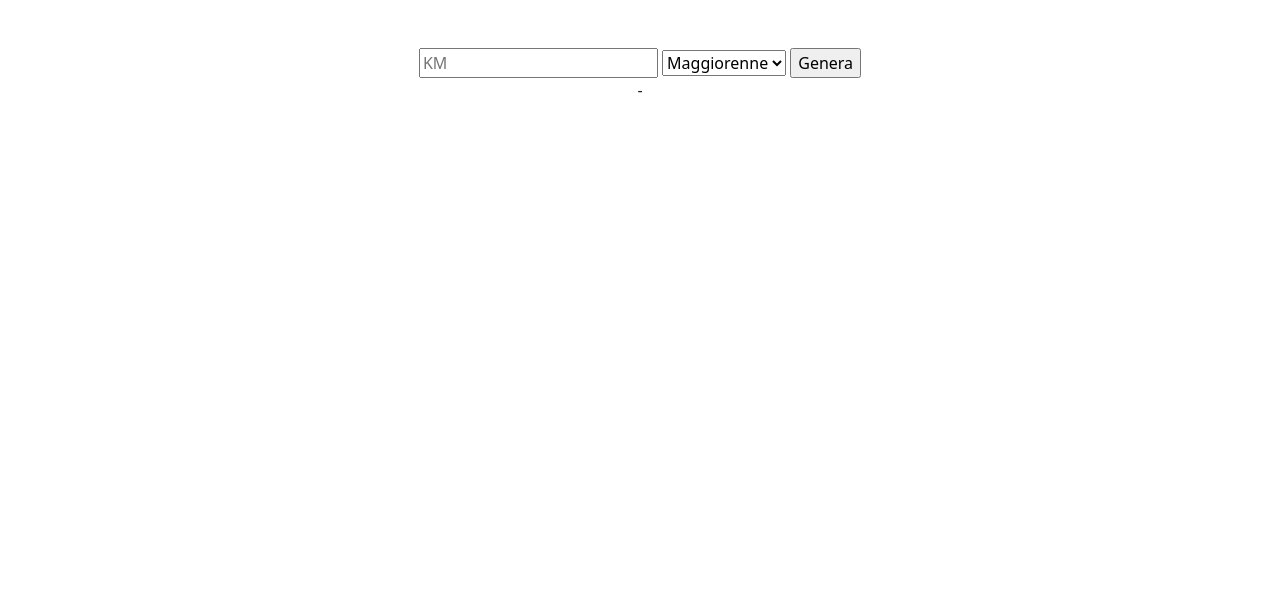
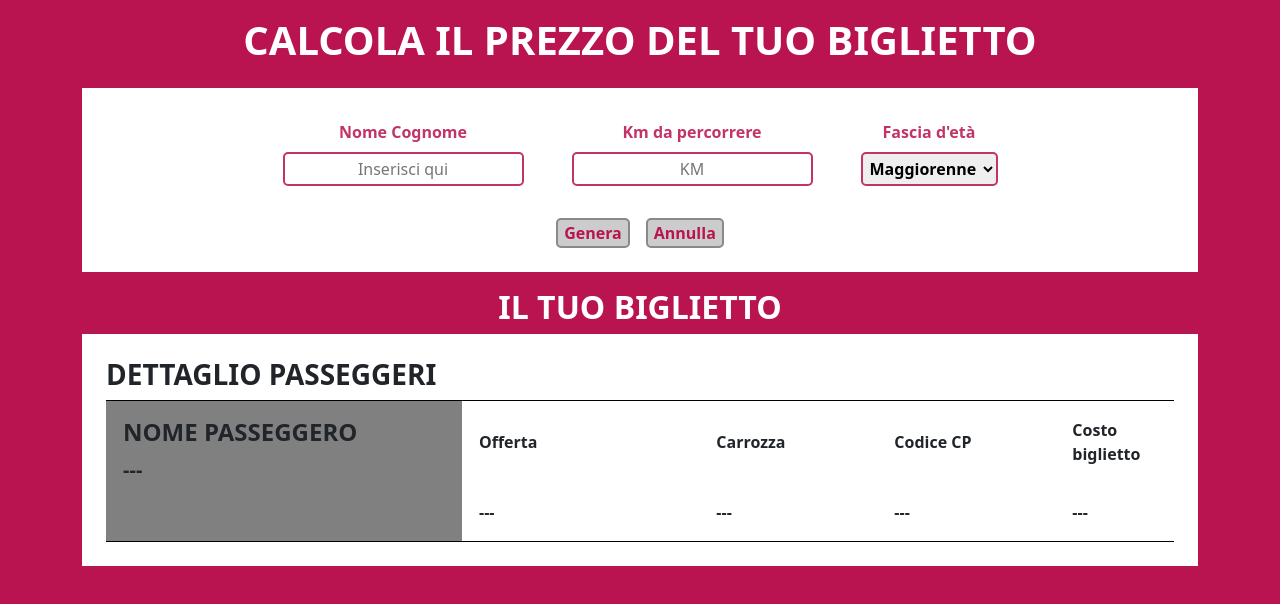
Before and after one commit to M6Irinel/js-biglietto-treno-form, a plain HTML site: page index.html in a window 1280 px wide. Drawn offline with nearby package versions, Linux system fonts and the light colour scheme.

Commit message:
add style

```diff
--- a/assets/js.js
+++ /dev/null
@@ -1,34 +0,0 @@
-
-// prendiamo il pulsante per calcolare
-const SUBMIT_DOM = document.querySelector('input[type="submit"]');
-// prendiamo l'elemento da inserire il totale calcolato
-const TOTAL = document.querySelector('#total');
-// prezo per KM
-const PREZZO_PER_KM = 0.21;
-
-// al ascolto del evento "click" attiviamo una funzione
-SUBMIT_DOM.addEventListener('click', () => {
-
-    // prendiamo l'elemento input dei KM
-    const KM_DOM = document.querySelector('input[name="KM"]');
-    // prendiamo il valore del elemento input dei km transormato in un interro e mantenuto nel numero assoluto
-    const KM_DOM_VALUE = parseInt(Math.abs(KM_DOM.value));
-    // prendiamo l'elemento select con i suoi valori scelti
-    const YEARS_DOM = parseFloat(document.querySelector('select[name="years"]').value);
-
-    // calcoliamo il valore per il prezzo del KM
-    const CALCULATE = KM_DOM_VALUE * PREZZO_PER_KM;
-
-    // SE il valore del input dei KM non e addatto a noi:
-    if(isNaN(KM_DOM_VALUE)){
-        // manda un alert di avertenza
-        alert('Attenzione: Campo dei "KM" non è compilatto in modo corretto');
-    }
-    // ALTRIMENTI:
-    else {
-        // il valore del input dei KM e uguale al valore coretto
-        KM_DOM.value = KM_DOM_VALUE;
-        // inserisci nel elemento il calcolo con il limite di decimali
-        TOTAL.innerHTML = `${(CALCULATE - (CALCULATE * YEARS_DOM)).toFixed(2)} &euro;`;
-    }
-});
--- /dev/null
+++ b/assets/script.js
@@ -0,0 +1,78 @@
+
+// prendiamo il pulsante per calcolare
+const SUBMIT_DOM = document.querySelector('input[type="submit"]');
+// prendiamo l'elemento da inserire il totale calcolato
+const TOTAL = document.querySelector('#total');
+// prendiamo l'elemento per inserire il nome e cognome
+const NAME_USERNAME = document.querySelector('#passengerName');
+// prezo per KM
+const PREZZO_PER_KM = 0.21;
+
+// al ascolto del evento "click" attiviamo una funzione
+SUBMIT_DOM.addEventListener('click', () => {
+
+    // prendiamo l'elemento input dei KM
+    const KM_DOM = document.querySelector('input[name="KM"]');
+    // prendiamo il valore del elemento input dei km transormato in un interro e mantenuto nel numero assoluto
+    const KM_DOM_VALUE = parseInt(Math.abs(KM_DOM.value));
+    // prendiamo l'elemento select con i suoi valori scelti
+    const DISCOUNT_DOM = parseFloat(document.querySelector('select[name="discount"]').value);
+    // prendiamo il valore del input name_username
+    const NAME_USERNAME_VALUE = document.querySelector('#name_username').value;
+    // prendiamo l'elemento del offerta
+    const OFFER = document.querySelector('#offer');
+
+    // SE il valore del km_dom e maggiore di 0
+    if (KM_DOM_VALUE > 0) {
+        // inseriamo il nome valore nel aposito spazio del biglietto nome
+        NAME_USERNAME.textContent = NAME_USERNAME_VALUE;
+
+        // calcoliamo il valore per il prezzo del KM
+        const CALCULATE = KM_DOM_VALUE * PREZZO_PER_KM;
+
+        // generiamo un numero random per CODE PC
+        const CODE_CP = Math.floor(Math.random() * 1000000);
+        // inseriamo il CODE PC nel apposito elemento del biglietto
+        document.querySelector('#codeCP').textContent = CODE_CP;
+
+        // generiamo un numero random per carriage
+        const CARRIAGE = Math.ceil(Math.random() * 15);
+        // inseriamo il CARRIAGE nel apposito elemento del biglietto
+        document.querySelector('#carriage').textContent = CARRIAGE;
+
+        // SE il valore del input dei KM non e addatto a noi:
+        if (isNaN(KM_DOM_VALUE)) {
+            // manda un alert di avertenza
+            alert('Attenzione: Campo dei "KM" non è compilatto in modo corretto');
+        }
+        // ALTRIMENTI:
+        else {
+            // il valore del input dei KM e uguale al valore coretto
+            KM_DOM.value = KM_DOM_VALUE;
+            // inserisci nel elemento il calcolo con il limite di decimali
+            TOTAL.innerHTML = `${(CALCULATE - (CALCULATE * DISCOUNT_DOM)).toFixed(2)} &euro;`;
+        }
+
+        // SE discount dom e uguale a 0
+        if (DISCOUNT_DOM == 0) {
+            // nel contenuto del offer inseriamo una stringa
+            OFFER.textContent = 'Biglietto Standard';
+        }
+        // SE discount dom e uguale a 0.2
+        else if (DISCOUNT_DOM == 0.2) {
+            // nel contenuto del offer inseriamo una stringa
+            OFFER.textContent = 'Biglietto Minorenni';
+        }
+        // SE discount dom e uguale a 0.4
+        else {
+            // nel contenuto del offer inseriamo una stringa
+            OFFER.textContent = 'Biglietto Over 65';
+        }
+
+    }
+    // ALTRIMENTI:
+    else {
+        // Attiva un allert con l'eventuale stringa
+        alert('Attenzione: Inserisci correttamente i dati!');
+    }
+});
--- a/assets/style.css
+++ b/assets/style.css
@@ -0,0 +1,51 @@
+
+
+:root {
+    --padding_tiket-inside: 17px;
+    --color_pink: #b91450;
+    --color_pink_light: #c23468;
+}
+
+body {
+    background-color: var(--color_pink);
+}
+
+label {
+    color: var(--color_pink_light);
+}
+
+#name_username, #KM, #discount {
+    border: 2px solid var(--color_pink_light);
+    border-radius: 5px;
+    padding: 3px;
+}
+
+#generate, #cancel {
+    color: var(--color_pink);
+    border: 2px solid #898989;
+    border-radius: 5px;
+    background-color: #ccc;
+}
+
+#generate:hover, #cancel:hover {
+    border: 2px solid #e68c3d;
+}
+
+.rowMy {
+    margin-left: 0 !important;
+    margin-right: 0 !important;
+}
+
+.contentTiket {
+    border-top: 1px solid #000;
+    border-bottom: 1px solid #000;
+}
+
+.contentTiket > div {
+    padding: var(--padding_tiket-inside);
+    background-color: #808080;
+}
+
+#tiket th, #tiket td {
+    padding: var(--padding_tiket-inside);
+}
--- a/index.html
+++ b/index.html
@@ -16,21 +16,75 @@
 </head>
 
 <body>
+    <section>
+        <div class="container">
+            <h1 class="text-center p-3 fw-bold text-white">CALCOLA IL PREZZO DEL TUO BIGLIETTO</h1>
+            <div class="bg-white py-4 px-5">
+                <div class="d-flex flex-wrap gap-5 justify-content-center pb-3 fw-bold">
+                    <div class="d-flex flex-column text-center">
+                        <label class="py-2" for="name">Nome Cognome</label>
+                        <input type="text" class="text-center" id="name_username" placeholder="Inserisci qui">
+                    </div>
 
-    <div class="container text-center py-5">
-        <input type="text" name="KM" id="KM" placeholder="KM">
-        <select name="years" id="years">
-            <option value="0">Maggiorenne</option>
-            <option value="0.2">Minorenne</option>
-            <option value="0.4">Over 65 anni</option>
-        </select>
-        <input type="submit" value="Genera">
-        <div id="total">-</div>
-    </div>
+                    <div class="d-flex flex-column text-center">
+                        <label class="py-2" for="KM">Km da percorrere</label>
+                        <input type="text" class="text-center" name="KM" id="KM" placeholder="KM">
+                    </div>
+
+                    <div class="d-flex flex-column text-center">
+                        <label class="py-2" for="years">Fascia d'età</label>
+                        <select name="discount" class="fw-bold" id="discount">
+                            <option value="0">Maggiorenne</option>
+                            <option value="0.2">Minorenne</option>
+                            <option value="0.4">Over 65 anni</option>
+                        </select>
+                    </div>
+                </div>
+                <div class="inputs d-flex justify-content-center gap-3 pt-3">
+                    <input id="generate" class="fw-bold" type="submit" value="Genera">
+                    <input id="cancel" class="fw-bold" type="button" value="Annulla">
+                </div>
+            </div>
+        </div>
+    </section>
+
+    <section>
+        <div class="container">
+            <h2 class="text-center pt-3 fw-bold text-white">IL TUO BIGLIETTO</h2>
+            <div class="tiketContainer p-4 bg-white">
+                <h3 class="col-4 fw-bold">DETTAGLIO PASSEGGERI</h3>
+                <div class="contentTiket row rowMy">
+                    <div class="col-lg-4 col-12">
+                        <h4 class="fw-bold fs-4">NOME PASSEGGERO</h4>
+                        <div id="passengerName" class="fs-5 fw-bold">---</div>
+                    </div>
+                    <table id="tiket" class="col">
+                        <thead>
+                            <tr>
+                                <th>Offerta</th>
+                                <th>Carrozza</th>
+                                <th>Codice CP</th>
+                                <th>Costo biglietto</th>
+                            </tr>
+                        </thead>
+
+                        <tbody>
+                            <tr class="fw-semibold">
+                                <td id="offer" class="col-4">---</td>
+                                <td id="carriage" class="col-3">---</td>
+                                <td id="codeCP" class="col-3">---</td>
+                                <td id="total" class="col-3">---</td>
+                            </tr>
+                        </tbody>
+                    </table>
+                </div>
+            </div>
+        </div>
+    </section>
 
 
 
-    <script type="text/javascript" src="./assets/js.js"></script>
+    <script type="text/javascript" src="./assets/script.js"></script>
 
     <!-- Bootstrap JavaScript Libraries -->
     <script src="https://cdn.jsdelivr.net/npm/@popperjs/core@2.11.5/dist/umd/popper.min.js"
```
